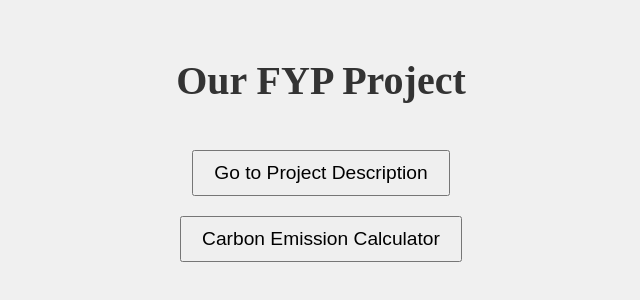
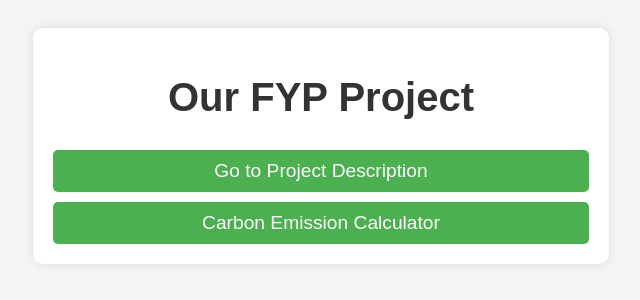
Before and after one commit to 22026163-BraydenTan/FYP-project, a website: page Homepage.html in a window 1280 px wide. Shown: the part 254-554 px from the top of the page, without its empty margins (319-959 px from the left). Drawn offline with Linux system fonts and the light colour scheme.

Commit message:
Update Homepage.html

```diff
--- a/Homepage.html
+++ b/Homepage.html
@@ -5,42 +5,52 @@
     <meta name="viewport" content="width=device-width, initial-scale=1.0">
     <title>Our FYP Project</title>
     <style>
-        body, html {
-            margin: 0;
-            padding: 0;
-            width: 100%;
-            height: 100%;
+        body {
+            font-family: Arial, sans-serif;
+            background-color: #f4f4f4;
             display: flex;
             justify-content: center;
             align-items: center;
-            flex-direction: column; /* Added for vertical stacking */
-            background-color: #f0f0f0;
+            height: 100vh;
+            margin: 0;
+            flex-direction: column;
         }
-
-        header {
+        .project-container {
+            background-color: #fff;
+            padding: 20px;
+            border-radius: 10px;
+            box-shadow: 0 0 10px rgba(0, 0, 0, 0.1);
             text-align: center;
+        }
+        .project-container h1 {
+            font-size: 2.5em;
+            margin-bottom: 20px;
+            color: #333;
+        }
+        .project-container button {
+            background-color: #4CAF50;
+            color: white;
+            padding: 10px 20px;
+            font-size: 1.2em;
+            border: none;
+            border-radius: 5px;
+            cursor: pointer;
+            margin-top: 10px;
             width: 100%;
         }
-
-        h1 {
-            font-size: 2.5em;
-            color: #333;
-        }
-
-        button {
-            padding: 10px 20px;
-            font-size: 1.2em;
-            cursor: pointer; /* Adds a pointer cursor on hover */
-            margin-top: 20px; /* Space from the header */
+        .project-container button:hover {
+            background-color: #45a049;
         }
     </style>
 </head>
 <body>
-    <header>
-        <h1>Our FYP Project</h1>
-    </header>
-    <button onclick="location.href='project_description.html'">Go to Project Description</button>
-    <button onclick="location.href='carbon_calculator.html'">Carbon Emission Calculator</button>
+    <div class="project-container">
+        <header>
+            <h1>Our FYP Project</h1>
+        </header>
+        <button onclick="location.href='project_description.html'">Go to Project Description</button>
+        <button onclick="location.href='login.html'">Carbon Emission Calculator</button>
+    </div>
     <script>
         document.addEventListener('DOMContentLoaded', () => {
             console.log('Document loaded and ready to go!');
```
